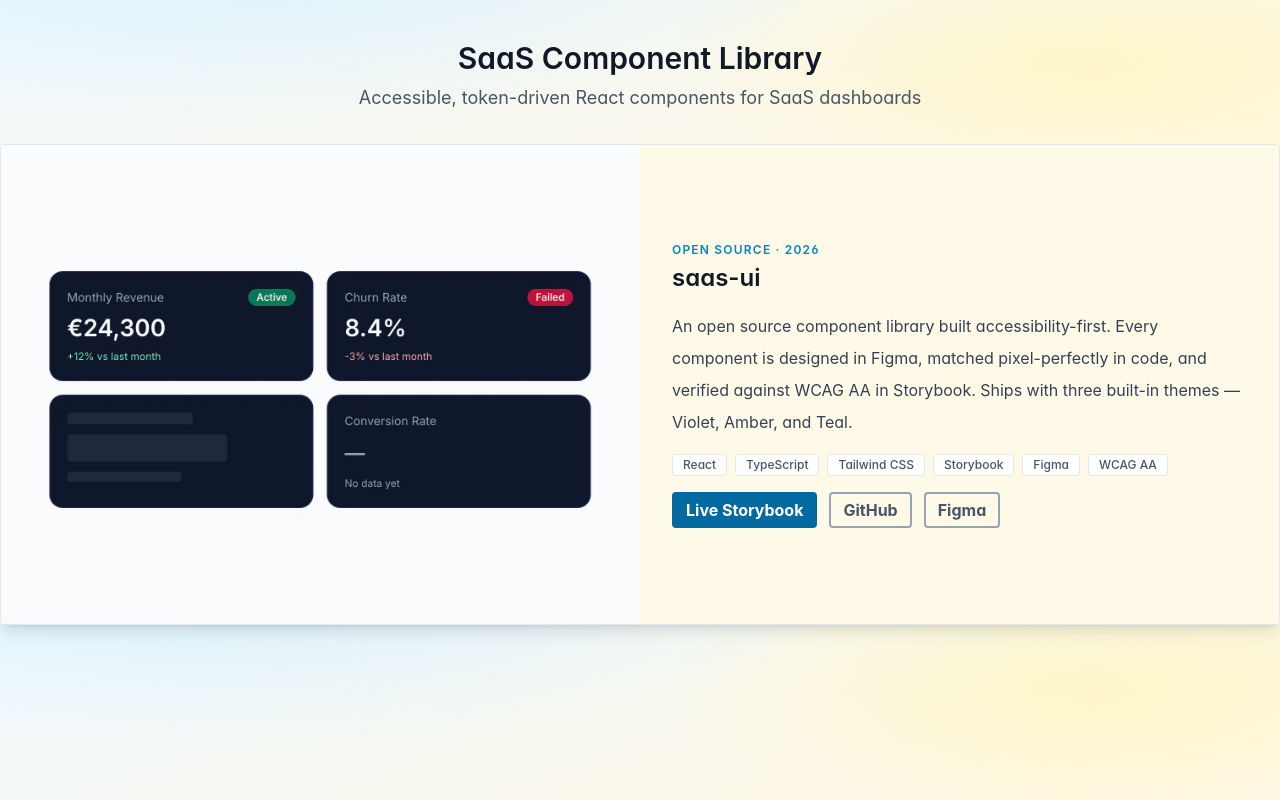
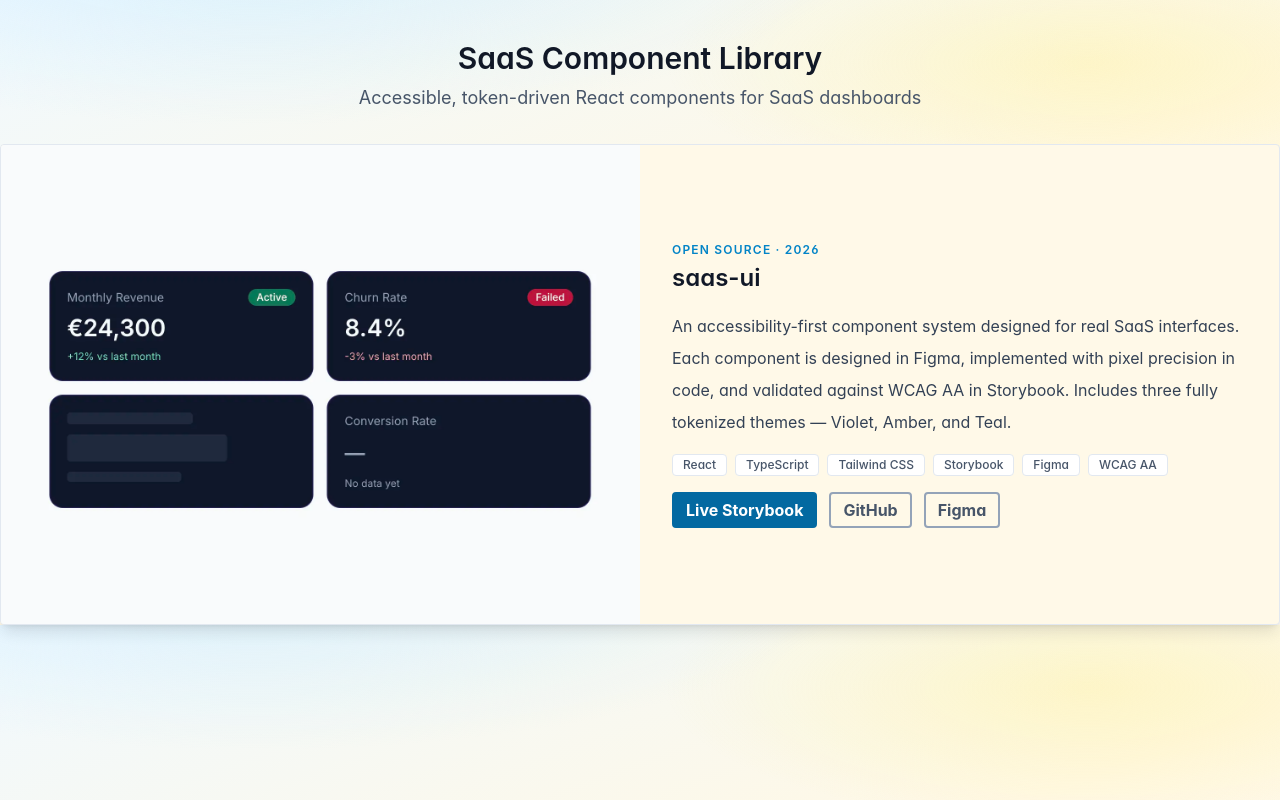
Before and after one commit to AleKoles/My-Portfolio, a Next.js app: page /saas-ui in a window 1280 px wide. Built offline with nearby package versions, Linux system fonts and the light colour scheme.

Commit message:
update links

```diff
--- a/pages/saas-ui.tsx
+++ b/pages/saas-ui.tsx
@@ -51,10 +51,7 @@
             </div>
 
             <p className="text-slate-700 dark:text-white/80 text-base leading-8">
-              An open source component library built accessibility-first.
-              Every component is designed in Figma, matched pixel-perfectly
-              in code, and verified against WCAG AA in Storybook. Ships with
-              three built-in themes — Violet, Amber, and Teal.
+              An accessibility-first component system designed for real SaaS interfaces. Each component is designed in Figma, implemented with pixel precision in code, and validated against WCAG AA in Storybook. Includes three fully tokenized themes — Violet, Amber, and Teal.
             </p>
 
             {/* Tags */}
```
